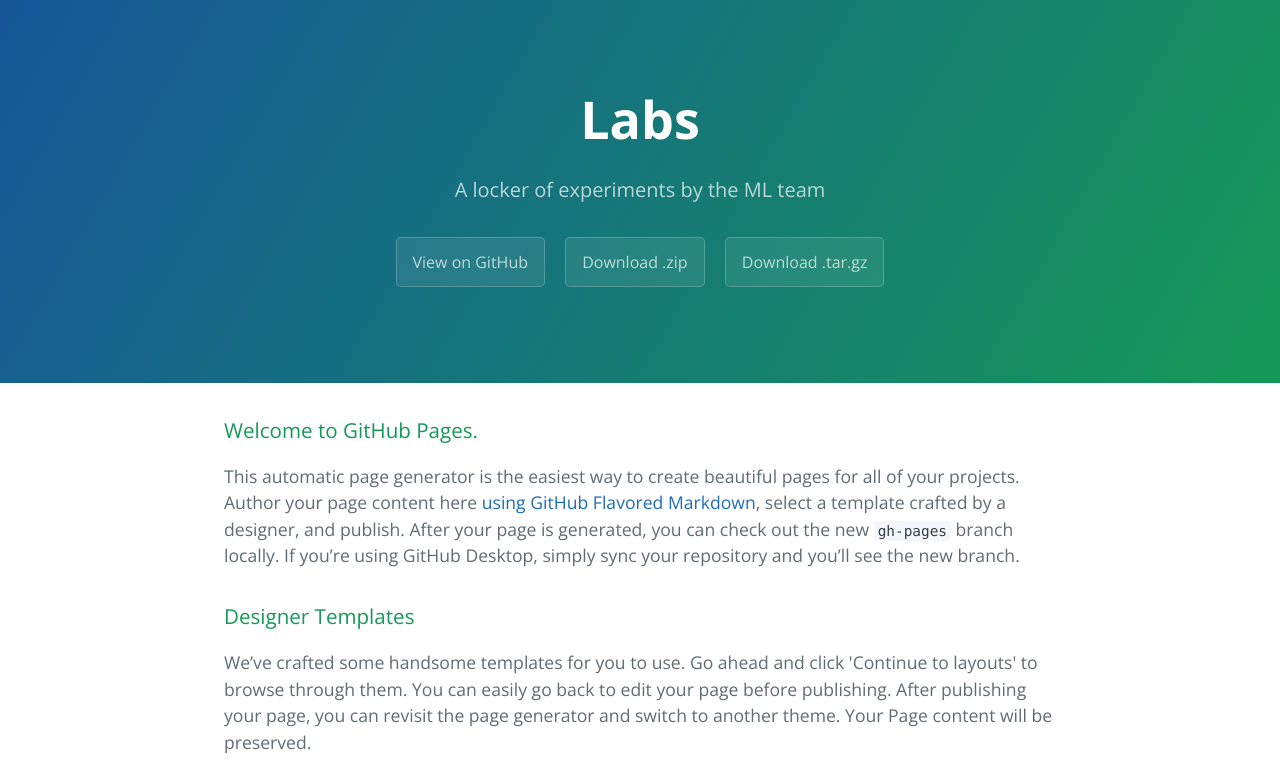
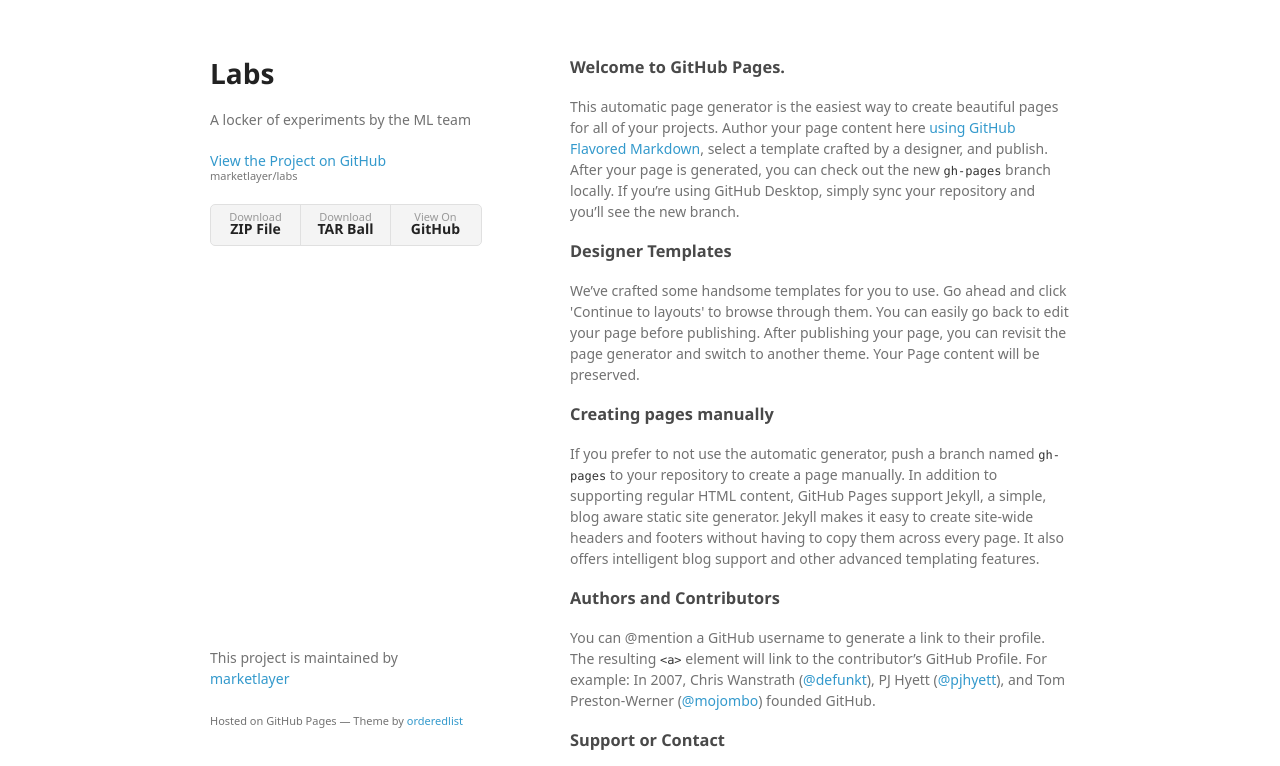
Before and after one commit to Muhan95/labs, a plain HTML site: page index.html in a window 1280 px wide. Shown: the top 766 px of the page. Drawn offline with nearby package versions, Linux system fonts and the light colour scheme; a web font is replaced by a local one.

Commit message:
Create master branch via GitHub

```diff
--- a/index.html
+++ b/index.html
@@ -1,25 +1,34 @@
-<!DOCTYPE html>
-<html lang="en-us">
+<!doctype html>
+<html>
   <head>
-    <meta charset="UTF-8">
+    <meta charset="utf-8">
+    <meta http-equiv="X-UA-Compatible" content="chrome=1">
     <title>Labs by marketlayer</title>
-    <meta name="viewport" content="width=device-width, initial-scale=1">
-    <link rel="stylesheet" type="text/css" href="stylesheets/normalize.css" media="screen">
-    <link href='https://fonts.googleapis.com/css?family=Open+Sans:400,700' rel='stylesheet' type='text/css'>
-    <link rel="stylesheet" type="text/css" href="stylesheets/stylesheet.css" media="screen">
-    <link rel="stylesheet" type="text/css" href="stylesheets/github-light.css" media="screen">
+
+    <link rel="stylesheet" href="stylesheets/styles.css">
+    <link rel="stylesheet" href="stylesheets/github-light.css">
+    <meta name="viewport" content="width=device-width">
+    <!--[if lt IE 9]>
+    <script src="//html5shiv.googlecode.com/svn/trunk/html5.js"></script>
+    <![endif]-->
   </head>
   <body>
-    <section class="page-header">
-      <h1 class="project-name">Labs</h1>
-      <h2 class="project-tagline">A locker of experiments by the ML team</h2>
-      <a href="https://github.com/marketlayer/labs" class="btn">View on GitHub</a>
-      <a href="https://github.com/marketlayer/labs/zipball/master" class="btn">Download .zip</a>
-      <a href="https://github.com/marketlayer/labs/tarball/master" class="btn">Download .tar.gz</a>
-    </section>
+    <div class="wrapper">
+      <header>
+        <h1>Labs</h1>
+        <p>A locker of experiments by the ML team</p>
 
-    <section class="main-content">
-      <h3>
+        <p class="view"><a href="https://github.com/marketlayer/labs">View the Project on GitHub <small>marketlayer/labs</small></a></p>
+
+
+        <ul>
+          <li><a href="https://github.com/marketlayer/labs/zipball/master">Download <strong>ZIP File</strong></a></li>
+          <li><a href="https://github.com/marketlayer/labs/tarball/master">Download <strong>TAR Ball</strong></a></li>
+          <li><a href="https://github.com/marketlayer/labs">View On <strong>GitHub</strong></a></li>
+        </ul>
+      </header>
+      <section>
+        <h3>
 <a id="welcome-to-github-pages" class="anchor" href="#welcome-to-github-pages" aria-hidden="true"><span aria-hidden="true" class="octicon octicon-link"></span></a>Welcome to GitHub Pages.</h3>
 
 <p>This automatic page generator is the easiest way to create beautiful pages for all of your projects. Author your page content here <a href="https://guides.github.com/features/mastering-markdown/">using GitHub Flavored Markdown</a>, select a template crafted by a designer, and publish. After your page is generated, you can check out the new <code>gh-pages</code> branch locally. If you’re using GitHub Desktop, simply sync your repository and you’ll see the new branch.</p>
@@ -43,15 +52,13 @@
 <a id="support-or-contact" class="anchor" href="#support-or-contact" aria-hidden="true"><span aria-hidden="true" class="octicon octicon-link"></span></a>Support or Contact</h3>
 
 <p>Having trouble with Pages? Check out our <a href="https://help.github.com/pages">documentation</a> or <a href="https://github.com/contact">contact support</a> and we’ll help you sort it out.</p>
-
-      <footer class="site-footer">
-        <span class="site-footer-owner"><a href="https://github.com/marketlayer/labs">Labs</a> is maintained by <a href="https://github.com/marketlayer">marketlayer</a>.</span>
-
-        <span class="site-footer-credits">This page was generated by <a href="https://pages.github.com">GitHub Pages</a> using the <a href="https://github.com/jasonlong/cayman-theme">Cayman theme</a> by <a href="https://twitter.com/jasonlong">Jason Long</a>.</span>
+      </section>
+      <footer>
+        <p>This project is maintained by <a href="https://github.com/marketlayer">marketlayer</a></p>
+        <p><small>Hosted on GitHub Pages &mdash; Theme by <a href="https://github.com/orderedlist">orderedlist</a></small></p>
       </footer>
-
-    </section>
-
+    </div>
+    <script src="javascripts/scale.fix.js"></script>
 
   </body>
 </html>
--- /dev/null
+++ b/javascripts/scale.fix.js
@@ -0,0 +1,17 @@
+var metas = document.getElementsByTagName('meta');
+var i;
+if (navigator.userAgent.match(/iPhone/i)) {
+  for (i=0; i<metas.length; i++) {
+    if (metas[i].name == "viewport") {
+      metas[i].content = "width=device-width, minimum-scale=1.0, maximum-scale=1.0";
+    }
+  }
+  document.addEventListener("gesturestart", gestureStart, false);
+}
+function gestureStart() {
+  for (i=0; i<metas.length; i++) {
+    if (metas[i].name == "viewport") {
+      metas[i].content = "width=device-width, minimum-scale=0.25, maximum-scale=1.6";
+    }
+  }
+}
--- /dev/null
+++ b/stylesheets/styles.css
@@ -0,0 +1,324 @@
+@font-face {
+  font-family: 'Noto Sans';
+  font-weight: 400;
+  font-style: normal;
+  src: url('../fonts/Noto-Sans-regular/Noto-Sans-regular.eot');
+  src: url('../fonts/Noto-Sans-regular/Noto-Sans-regular.eot?#iefix') format('embedded-opentype'),
+       local('Noto Sans'),
+       local('Noto-Sans-regular'),
+       url('../fonts/Noto-Sans-regular/Noto-Sans-regular.woff2') format('woff2'),
+       url('../fonts/Noto-Sans-regular/Noto-Sans-regular.woff') format('woff'),
+       url('../fonts/Noto-Sans-regular/Noto-Sans-regular.ttf') format('truetype'),
+       url('../fonts/Noto-Sans-regular/Noto-Sans-regular.svg#NotoSans') format('svg');
+}
+
+@font-face {
+  font-family: 'Noto Sans';
+  font-weight: 700;
+  font-style: normal;
+  src: url('../fonts/Noto-Sans-700/Noto-Sans-700.eot');
+  src: url('../fonts/Noto-Sans-700/Noto-Sans-700.eot?#iefix') format('embedded-opentype'),
+       local('Noto Sans Bold'),
+       local('Noto-Sans-700'),
+       url('../fonts/Noto-Sans-700/Noto-Sans-700.woff2') format('woff2'),
+       url('../fonts/Noto-Sans-700/Noto-Sans-700.woff') format('woff'),
+       url('../fonts/Noto-Sans-700/Noto-Sans-700.ttf') format('truetype'),
+       url('../fonts/Noto-Sans-700/Noto-Sans-700.svg#NotoSans') format('svg');
+}
+
+@font-face {
+  font-family: 'Noto Sans';
+  font-weight: 400;
+  font-style: italic;
+  src: url('../fonts/Noto-Sans-italic/Noto-Sans-italic.eot');
+  src: url('../fonts/Noto-Sans-italic/Noto-Sans-italic.eot?#iefix') format('embedded-opentype'),
+       local('Noto Sans Italic'),
+       local('Noto-Sans-italic'),
+       url('../fonts/Noto-Sans-italic/Noto-Sans-italic.woff2') format('woff2'),
+       url('../fonts/Noto-Sans-italic/Noto-Sans-italic.woff') format('woff'),
+       url('../fonts/Noto-Sans-italic/Noto-Sans-italic.ttf') format('truetype'),
+       url('../fonts/Noto-Sans-italic/Noto-Sans-italic.svg#NotoSans') format('svg');
+}
+
+@font-face {
+  font-family: 'Noto Sans';
+  font-weight: 700;
+  font-style: italic;
+  src: url('../fonts/Noto-Sans-700italic/Noto-Sans-700italic.eot');
+  src: url('../fonts/Noto-Sans-700italic/Noto-Sans-700italic.eot?#iefix') format('embedded-opentype'),
+       local('Noto Sans Bold Italic'),
+       local('Noto-Sans-700italic'),
+       url('../fonts/Noto-Sans-700italic/Noto-Sans-700italic.woff2') format('woff2'),
+       url('../fonts/Noto-Sans-700italic/Noto-Sans-700italic.woff') format('woff'),
+       url('../fonts/Noto-Sans-700italic/Noto-Sans-700italic.ttf') format('truetype'),
+       url('../fonts/Noto-Sans-700italic/Noto-Sans-700italic.svg#NotoSans') format('svg');
+}
+
+body {
+  background-color: #fff;
+  padding:50px;
+  font: 14px/1.5 "Noto Sans", "Helvetica Neue", Helvetica, Arial, sans-serif;
+  color:#727272;
+  font-weight:400;
+}
+
+h1, h2, h3, h4, h5, h6 {
+  color:#222;
+  margin:0 0 20px;
+}
+
+p, ul, ol, table, pre, dl {
+  margin:0 0 20px;
+}
+
+h1, h2, h3 {
+  line-height:1.1;
+}
+
+h1 {
+  font-size:28px;
+}
+
+h2 {
+  color:#393939;
+}
+
+h3, h4, h5, h6 {
+  color:#494949;
+}
+
+a {
+  color:#39c;
+  text-decoration:none;
+}
+
+a:hover {
+  color:#069;
+}
+
+a small {
+  font-size:11px;
+  color:#777;
+  margin-top:-0.3em;
+  display:block;
+}
+
+a:hover small {
+  color:#777;
+}
+
+.wrapper {
+  width:860px;
+  margin:0 auto;
+}
+
+blockquote {
+  border-left:1px solid #e5e5e5;
+  margin:0;
+  padding:0 0 0 20px;
+  font-style:italic;
+}
+
+code, pre {
+  font-family:Monaco, Bitstream Vera Sans Mono, Lucida Console, Terminal, Consolas, Liberation Mono, DejaVu Sans Mono, Courier New, monospace;
+  color:#333;
+  font-size:12px;
+}
+
+pre {
+  padding:8px 15px;
+  background: #f8f8f8;
+  border-radius:5px;
+  border:1px solid #e5e5e5;
+  overflow-x: auto;
+}
+
+table {
+  width:100%;
+  border-collapse:collapse;
+}
+
+th, td {
+  text-align:left;
+  padding:5px 10px;
+  border-bottom:1px solid #e5e5e5;
+}
+
+dt {
+  color:#444;
+  font-weight:700;
+}
+
+th {
+  color:#444;
+}
+
+img {
+  max-width:100%;
+}
+
+header {
+  width:270px;
+  float:left;
+  position:fixed;
+  -webkit-font-smoothing:subpixel-antialiased;
+}
+
+header ul {
+  list-style:none;
+  height:40px;
+  padding:0;
+  background: #f4f4f4;
+  border-radius:5px;
+  border:1px solid #e0e0e0;
+  width:270px;
+}
+
+header li {
+  width:89px;
+  float:left;
+  border-right:1px solid #e0e0e0;
+  height:40px;
+}
+
+header li:first-child a {
+  border-radius:5px 0 0 5px;
+}
+
+header li:last-child a {
+  border-radius:0 5px 5px 0;
+}
+
+header ul a {
+  line-height:1;
+  font-size:11px;
+  color:#999;
+  display:block;
+  text-align:center;
+  padding-top:6px;
+  height:34px;
+}
+
+header ul a:hover {
+  color:#999;
+}
+
+header ul a:active {
+  background-color:#f0f0f0;
+}
+
+strong {
+  color:#222;
+  font-weight:700;
+}
+
+header ul li + li + li {
+  border-right:none;
+  width:89px;
+}
+
+header ul a strong {
+  font-size:14px;
+  display:block;
+  color:#222;
+}
+
+section {
+  width:500px;
+  float:right;
+  padding-bottom:50px;
+}
+
+small {
+  font-size:11px;
+}
+
+hr {
+  border:0;
+  background:#e5e5e5;
+  height:1px;
+  margin:0 0 20px;
+}
+
+footer {
+  width:270px;
+  float:left;
+  position:fixed;
+  bottom:50px;
+  -webkit-font-smoothing:subpixel-antialiased;
+}
+
+@media print, screen and (max-width: 960px) {
+
+  div.wrapper {
+    width:auto;
+    margin:0;
+  }
+
+  header, section, footer {
+    float:none;
+    position:static;
+    width:auto;
+  }
+
+  header {
+    padding-right:320px;
+  }
+
+  section {
+    border:1px solid #e5e5e5;
+    border-width:1px 0;
+    padding:20px 0;
+    margin:0 0 20px;
+  }
+
+  header a small {
+    display:inline;
+  }
+
+  header ul {
+    position:absolute;
+    right:50px;
+    top:52px;
+  }
+}
+
+@media print, screen and (max-width: 720px) {
+  body {
+    word-wrap:break-word;
+  }
+
+  header {
+    padding:0;
+  }
+
+  header ul, header p.view {
+    position:static;
+  }
+
+  pre, code {
+    word-wrap:normal;
+  }
+}
+
+@media print, screen and (max-width: 480px) {
+  body {
+    padding:15px;
+  }
+
+  header ul {
+    width:99%;
+  }
+
+  header li, header ul li + li + li {
+    width:33%;
+  }
+}
+
+@media print {
+  body {
+    padding:0.4in;
+    font-size:12pt;
+    color:#444;
+  }
+}
```
